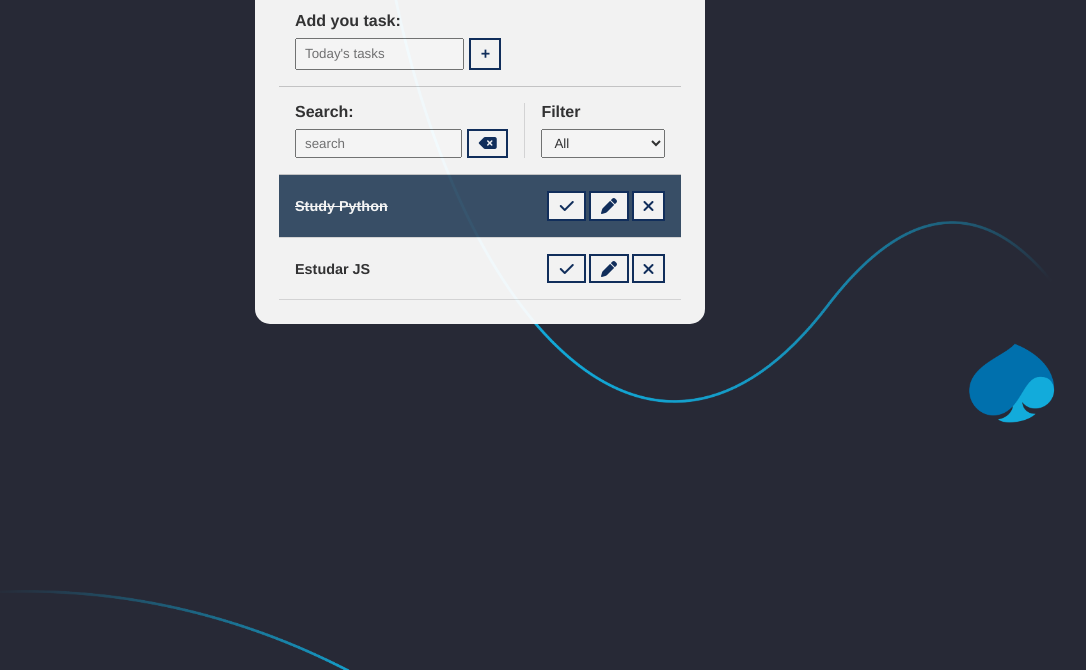
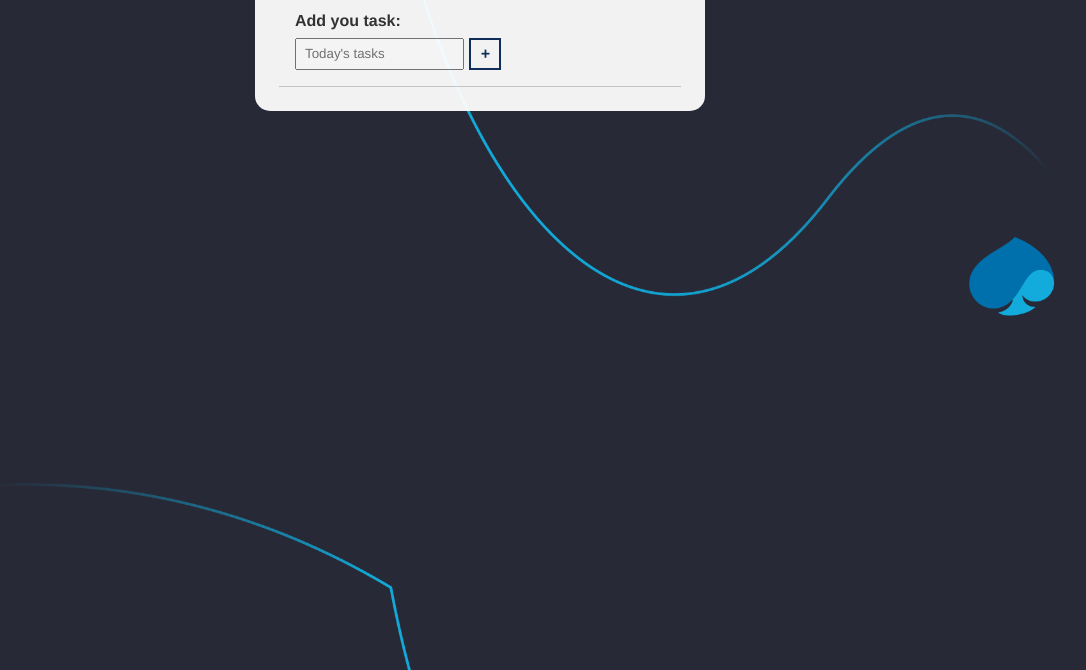
Before and after one commit to lassari/Todo_List, a plain HTML site: page index.html in a window 1280 px wide. Shown: the part 130-800 px from the top of the page, without its empty margins (160-1246 px from the left). Drawn offline with Linux system fonts and the light colour scheme.

Commit message:
hide filter and search function and hide ToDo examples

```diff
--- a/index.html
+++ b/index.html
@@ -44,7 +44,7 @@
             <button id="cancel-edit-btn">Cancel</button>
         </form>
 
-        <div id="toolbar">
+        <!-- <div id="toolbar">
             <div id="search">
                 <h4>Search:</h4>
                     <form>
@@ -62,10 +62,10 @@
                     <option value="todo">ToDo</option>
                 </select>
             </div>
-        </div>
+        </div> -->
 
         <div id="todo-list">
-            <div class="todo done">
+            <!-- <div class="todo done">
                 <h3> Study Python </h3>
                 <button class="finish-todo">
                     <i class="fa-solid fa-check"></i>
@@ -88,7 +88,7 @@
                 <button class="remove-todo">
                     <i class="fa-solid fa-xmark"></i>
                 </button>
-            </div>
+            </div> -->
         </div>
     </div>
 </body>
```
